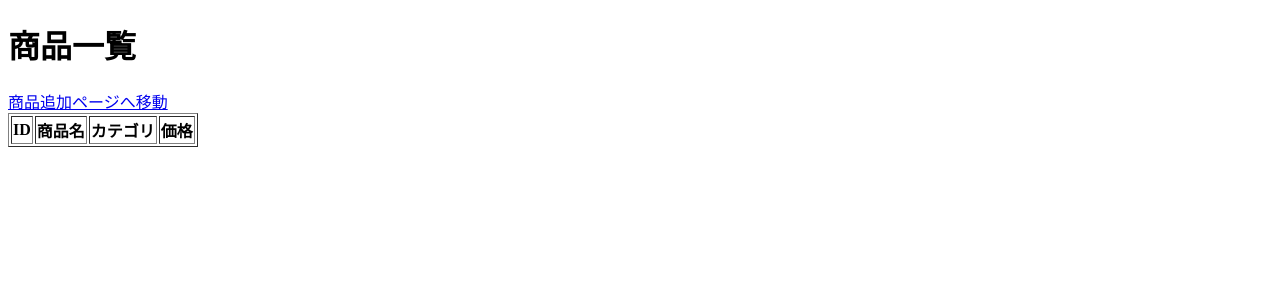
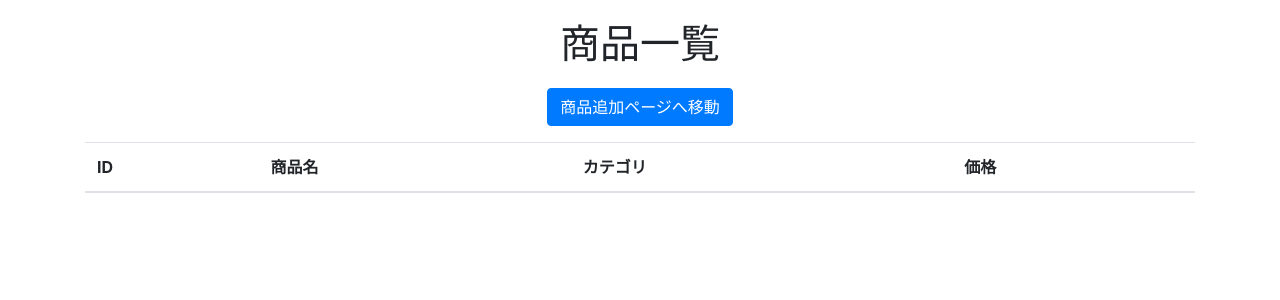
Before and after one commit to IGO-kon/cafe-management-night, a Flask app: page /products in a window 1280 px wide. Shown: the top 300 px of the page. Run offline with Flask 3, Linux system fonts and the light colour scheme; data that the repository does not hold is empty; some libraries are stand-ins or nearby versions.

Commit message:
CSSを変更

```diff
--- a/templates/show_products.html
+++ b/templates/show_products.html
@@ -4,17 +4,52 @@
     <meta charset="UTF-8">
     <meta name="viewport" content="width=device-width, initial-scale=1.0">
     <title>商品一覧</title>
+    <!-- Bootstrap CSS -->
+    <link rel="stylesheet" href="https://stackpath.bootstrapcdn.com/bootstrap/4.5.2/css/bootstrap.min.css">
+    <style>
+        body {
+            padding: 20px;
+        }
+        h1 {
+            margin-bottom: 20px;
+        }
+        .rainbow-button {
+            transition: background-color 0.5s ease;
+        }
+        .rainbow-button:hover {
+            background: linear-gradient(to right, #ff0000, #ff7f00, #ffff00, #00ff00, #0000ff, #4b0082, #9400d3);
+            background-size: 400%;
+            animation: rainbow 4s linear infinite;
+        }
+        @keyframes rainbow {
+            0% {
+                background-position: 0% 50%;
+            }
+            50% {
+                background-position: 100% 50%;
+            }
+            100% {
+                background-position: 0% 50%;
+            }
+        }
+    </style>
 </head>
 <body>
-    <h1>商品一覧</h1>
-    <a href="{{ url_for('add_product') }}">商品追加ページへ移動</a>
-    <table border="1">
+    <div class="container">
+        <h1 class="text-center">商品一覧</h1>
+        <div class="text-center mb-3">
+            <a href="{{ url_for('add_product') }}" class="btn btn-primary rainbow-button" id="rainbow-btn">商品追加ページへ移動</a>
+        </div>
+        <table class="table table-striped">
+            <thead>
                 <tr>
                     <th>ID</th>
                     <th>商品名</th>
                     <th>カテゴリ</th>
                     <th>価格</th>
                 </tr>
+            </thead>
+            <tbody>
                 {% for product in products %}
                 <tr>
                     <td>{{ product[0] }}</td>
@@ -23,6 +58,24 @@
                     <td>{{ product[3] }}</td>
                 </tr>
                 {% endfor %}
+            </tbody>
         </table>
+    </div>
+    <!-- jQuery -->
+    <script src="https://ajax.googleapis.com/ajax/libs/jquery/3.5.1/jquery.min.js"></script>
+    <script>
+        $(document).ready(function(){
+            var konamiCode = '';
+            var konami = '38383840105105110117';
+            $(document).keydown(function(e){
+                konamiCode += e.keyCode;
+                if (konamiCode == konami) {
+                    $('#rainbow-btn').addClass('rainbow-button');
+                } else if (konamiCode.length > konami.length) {
+                    konamiCode = '';
+                }
+            });
+        });
+    </script>
 </body>
 </html>
```
Lines whose indentation alone changed are shown as unchanged.
